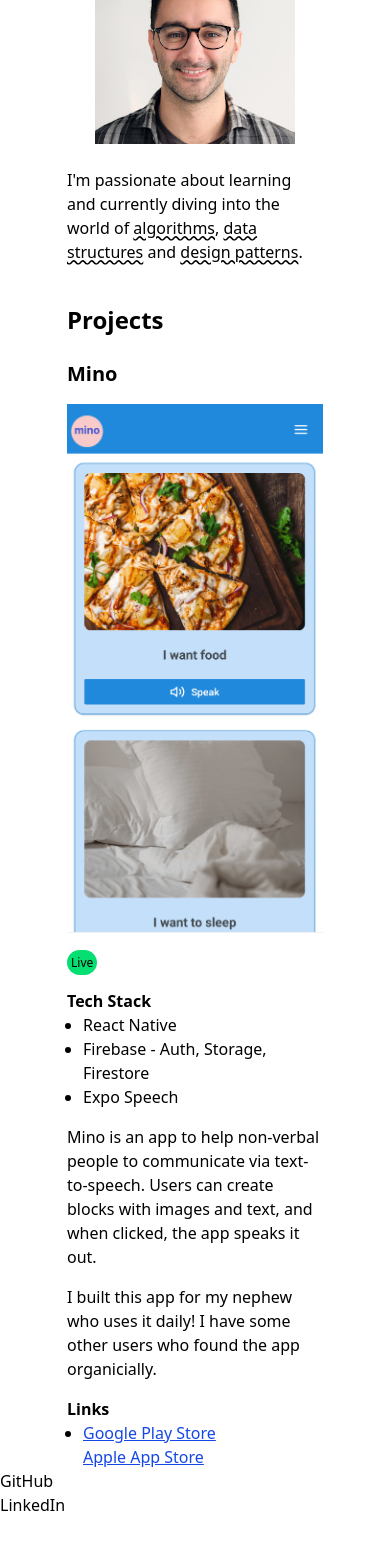
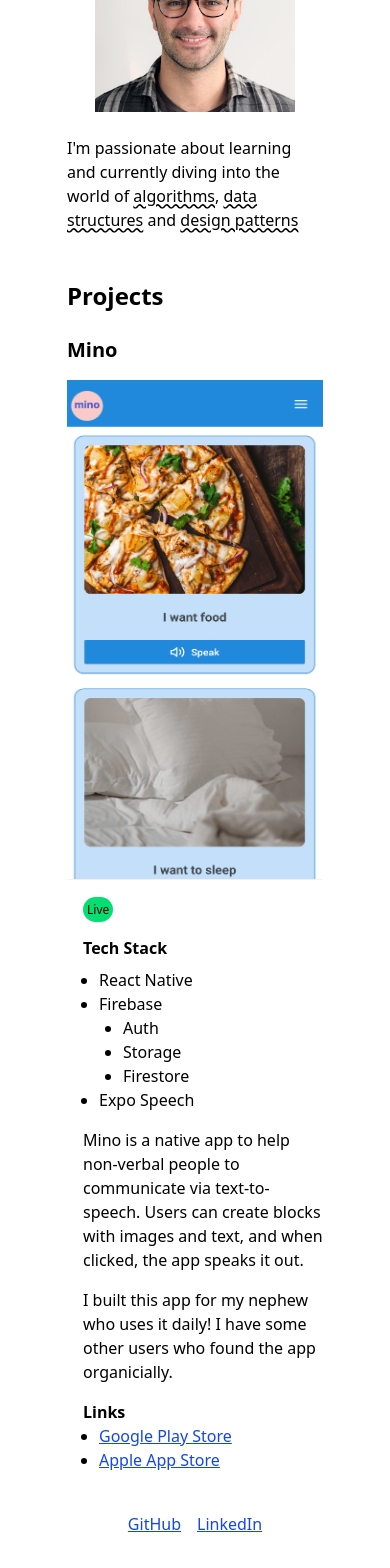
Before and after one commit to SammyAbukmeil/portfolio, a Next.js app: page / in a window 390 px wide. Shown: the part 248-1816 px from the top of the page. Before the commit the page ends 1765 px from the top, so only its background shows below. Built offline with nearby package versions, Linux system fonts and the light colour scheme.

Commit message:
Make project layout responsive

```diff
--- a/app/components/Project.tsx
+++ b/app/components/Project.tsx
@@ -13,20 +13,20 @@ export default function Project({ children, title, isLive, img }: Props) {
 
   return (
     <article className="project mt-6">
-      <h4 className="font-bold text-xl">{title}</h4>
-      <Image
-        className="my-4"
-        src={img}
-        width={600}
-        height={400}
-        alt="A screenshot of a project"
-      />
+      <h4 className="font-bold text-xl mb-4">{title}</h4>
+      <div className="md:flex gap-1">
+        <div className="relative w-full h-[500px]">
+          <Image src={img} fill alt="A screenshot of a project" />
+        </div>
+        <div className="mt-4 pl-4">
           {isLive ? (
             <span className={`bg-green-400 ${pillClasses}`}>Live</span>
           ) : (
             <span className={`bg-red-400 ${pillClasses}`}>Not Live</span>
           )}
           {children}
+        </div>
+      </div>
     </article>
   );
 }
--- a/app/page.tsx
+++ b/app/page.tsx
@@ -6,12 +6,12 @@ import minoImg from "@/app/images/mino.webp";
 export default function Home() {
   return (
     <>
-      <header className="text-center py-16">
+      <header className="text-center py-12">
         <h1 className="font-bold text-2xl">Sammy Abukmeil</h1>
         <h2 className="pt-2">Fullstack Software Engineer</h2>
       </header>
-      <main className="max-w-3xs m-auto">
-        <section className="about">
+      <main>
+        <section className="m-auto max-w-3xs md:max-w-md">
           <Image
             className="m-auto mb-6"
             src={headshot}
@@ -24,22 +24,29 @@ export default function Home() {
             <span className="underline decoration-wavy">algorithms</span>,{" "}
             <span className="underline decoration-wavy">data structures</span>{" "}
             and{" "}
-            <span className="underline decoration-wavy">design patterns</span>.
+            <span className="underline decoration-wavy">design patterns</span>
           </p>
         </section>
-        <section className="projects mt-10">
+        <section className="mt-12 m-auto max-w-3xs md:max-w-2xl">
           <h3 className="font-bold text-2xl">Projects</h3>
           <Project title="Mino" isLive={true} img={minoImg}>
             <section className="tech-stack my-4">
-              <h4 className="font-bold">Tech Stack</h4>
+              <h4 className="font-bold mb-2">Tech Stack</h4>
               <ul className="list-disc pl-4">
                 <li>React Native</li>
-                <li>Firebase - Auth, Storage, Firestore</li>
+                <li>
+                  Firebase
+                  <ul className="list-disc pl-6">
+                    <li>Auth</li>
+                    <li>Storage</li>
+                    <li>Firestore</li>
+                  </ul>
+                </li>
                 <li>Expo Speech</li>
               </ul>
             </section>
             <p>
-              Mino is an app to help non-verbal people to communicate via
+              Mino is a native app to help non-verbal people to communicate via
               text-to-speech. Users can create blocks with images and text, and
               when clicked, the app speaks it out.
             </p>
@@ -51,13 +58,21 @@ export default function Home() {
               <h4 className="font-bold">Links</h4>
               <ul className="list-disc pl-4">
                 <li>
-                  <a className="underline text-blue-700" href="https://play.google.com/store/apps/details?id=com.minoSpeak&pli=1">
+                  <a
+                    className="underline text-blue-700"
+                    href="https://play.google.com/store/apps/details?id=com.minoSpeak&pli=1"
+                  >
                     Google Play Store
                   </a>
                 </li>
-                <a className="underline text-blue-700" href="https://apps.apple.com/gb/app/mino-speak/id6449201524">
-                  Apple App Store
-                </a>
+                <li>
+                  <a
+                    className="underline text-blue-700"
+                    href="https://apps.apple.com/gb/app/mino-speak/id6449201524"
+                  >
+                    Apple App Store
+                  </a>
+                </li>
               </ul>
             </section>
           </Project>
@@ -69,9 +84,9 @@ export default function Home() {
           </Project> */}
         </section>
       </main>
-      <footer>
-        <p>GitHub</p>
-        <p>LinkedIn</p>
+      <footer className="flex justify-center gap-4 my-10">
+        <a href="https://github.com/SammyAbukmeil" target="_blank" className="underline text-blue-700">GitHub</a>
+        <a href="https://www.linkedin.com/in/sammyabukmeil/" target="_blank" className="underline text-blue-700">LinkedIn</a>
       </footer>
     </>
   );
```
Also changed, not shown: 1 other file (tests, documents, lock files or other folders). Lines whose indentation alone changed are shown as unchanged.
